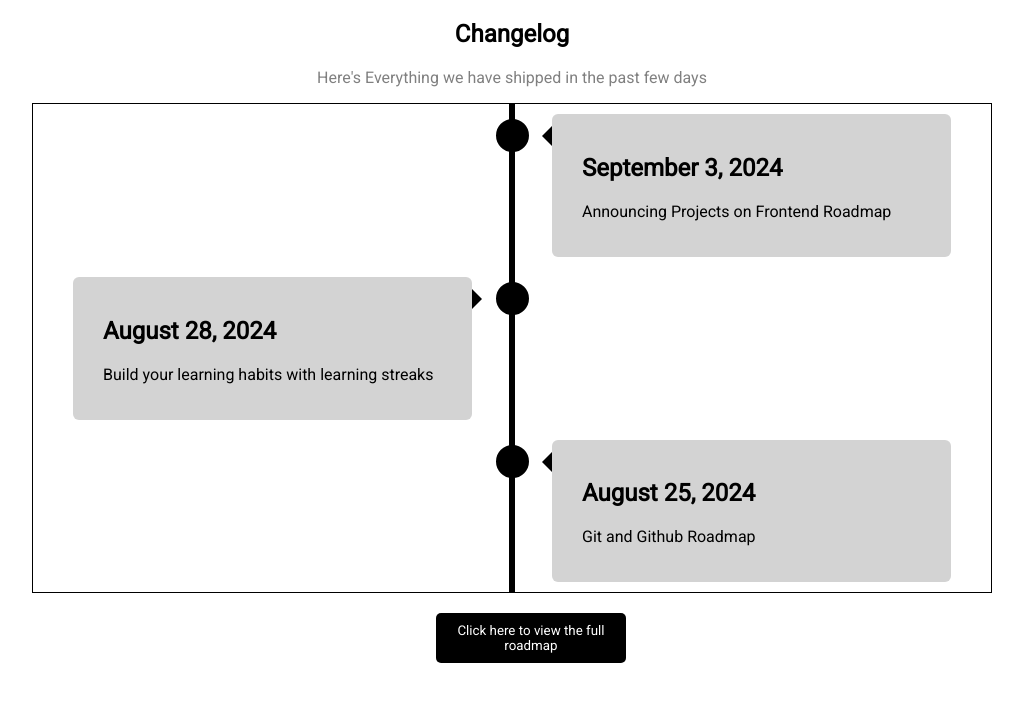
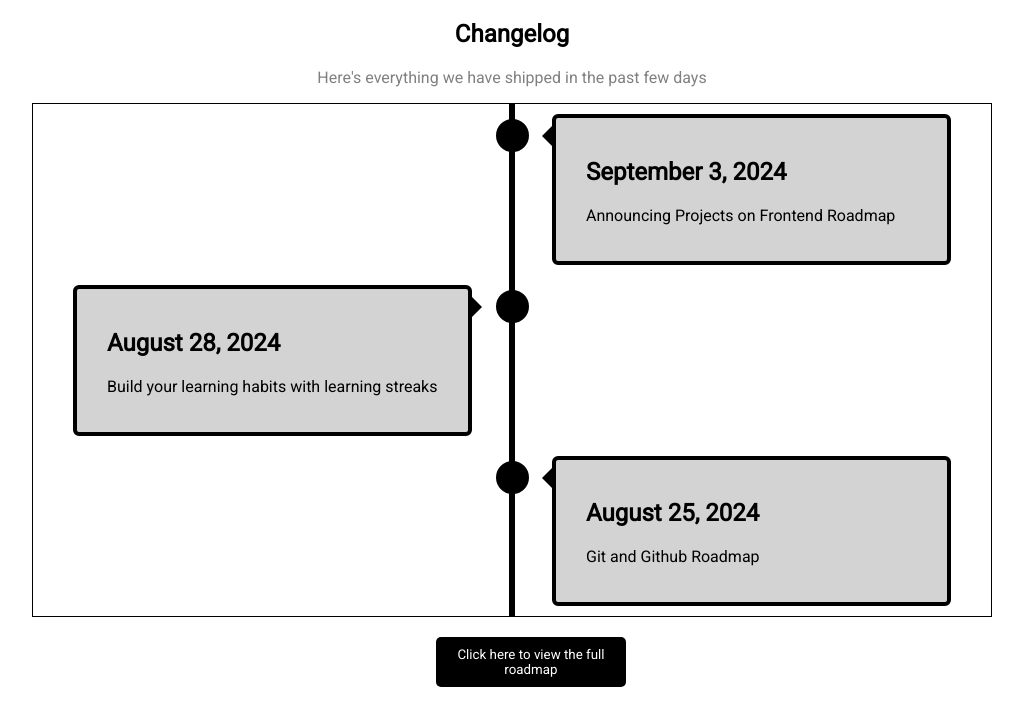
Before and after one commit to theaman786/front-end-roadmap, a plain HTML site: page project-4-changelog-component/index.html in a window 1280 px wide. Shown: the whole page, without its empty margins (128-1151 px from the left). Drawn offline with Linux system fonts and the light colour scheme.

Commit message:
thickened border and changed capital letter on hero text

```diff
--- a/project-4-changelog-component/index.html
+++ b/project-4-changelog-component/index.html
@@ -35,7 +35,7 @@
     <body>
         <section class = "hero">
             <h1>Changelog</h1>
-            <p>Here's Everything we have shipped in the past few days</p>
+            <p>Here's everything we have shipped in the past few days</p>
         </section>
 
 
--- a/project-4-changelog-component/styles.css
+++ b/project-4-changelog-component/styles.css
@@ -37,6 +37,7 @@
     position: relative;
     background-color: inherit;
     width: 50%;
+
 }
 
 .container::after {
@@ -95,6 +96,7 @@
     background-color: lightgray;
     position: relative;
     border-radius: 6px;
+    border: 4px solid black;
 }
 
 button {
```
